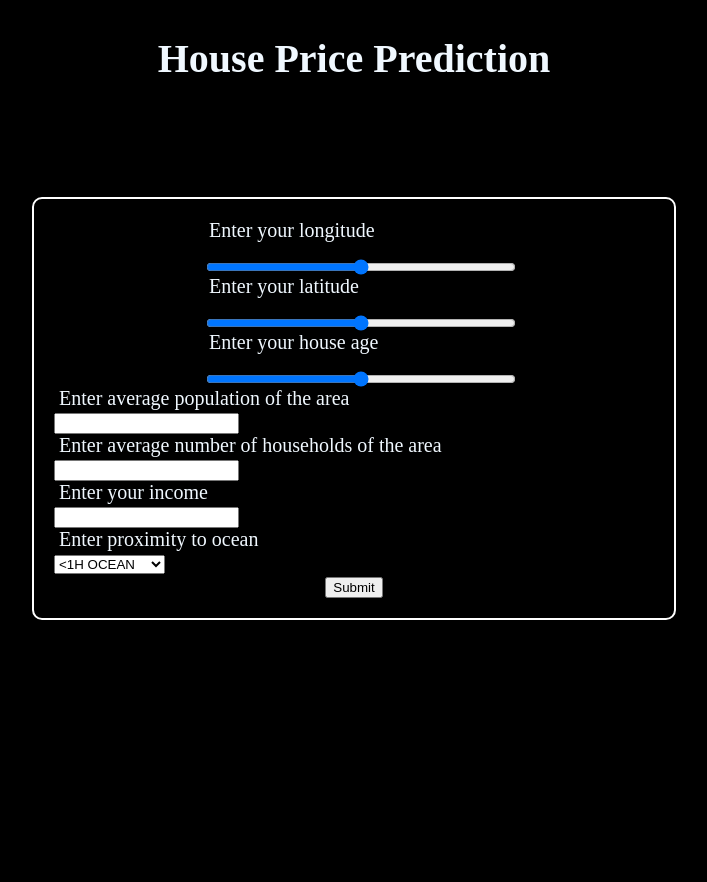
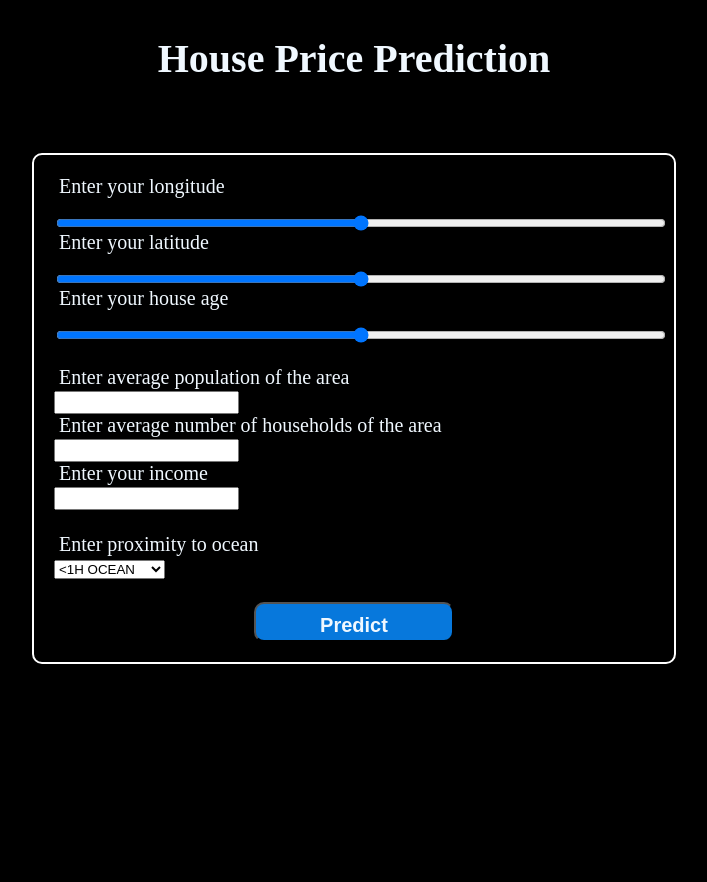
Before and after one commit to Ashmit-1/housePricePrediction, a Python web app: template templates/index.html in a window 1280 px wide. Shown: the top 882 px of the page, without its empty margins (286-993 px from the left). Run offline with Jinja, Linux system fonts and the light colour scheme; the template is opened without the code that fills it, so the values that code supplies are empty.

Commit message:
modify ui

```diff
--- a/templates/index.html
+++ b/templates/index.html
@@ -63,7 +63,7 @@
         .range_inputs_inner {
             position: relative;
 
-            width: 50%;
+            width: 100%;
             text-align: left;
         }
 
@@ -71,6 +71,28 @@
             position: relative;
             top: 10px;
             width: 100%;
+        }
+
+        .number_inputs input {
+            padding: 2px;
+        }
+
+        .submit_but input {
+            width: 200px;
+            height: 40px;
+            background-color: rgb(7, 120, 220);
+            padding: 10px;
+            text-align: center;
+            border-radius: 10px;
+            transition: 0.5s ease;
+            color: aliceblue;
+            font-size: 20px;
+            font-weight: 600;
+            cursor: pointer;
+        }
+
+        .submit_but input:hover {
+            background-color: blue;
         }
     </style>
 </head>
@@ -100,11 +122,13 @@
                         <label for="age">Enter your house age</label>
 
                         <input type="range" name="age" id="" required>
+
                     </div>
 
                 </div>
+                <br>
 
-
+                <div class="number_inputs">
                     <label for="population">Enter average population of the area</label>
                     <br>
                     <input type="number" name="" id="" required>
@@ -118,6 +142,8 @@
                     <label for="income">Enter your income</label>
                     <br>
                     <input type="number" name="" id="" required>
+                </div>
+
                 <br>
 
                 <label for="proximity">Enter proximity to ocean</label>
@@ -131,9 +157,9 @@
                     <option value="island">ISLAND</option>
                 </select>
 
-                <br>
+                <br><br>
                 <div class="submit_but">
-                    <input type="submit" value="Submit">
+                    <input type="submit" value="Predict">
                 </div>
 
             </form>
```
Lines whose indentation alone changed are shown as unchanged.
